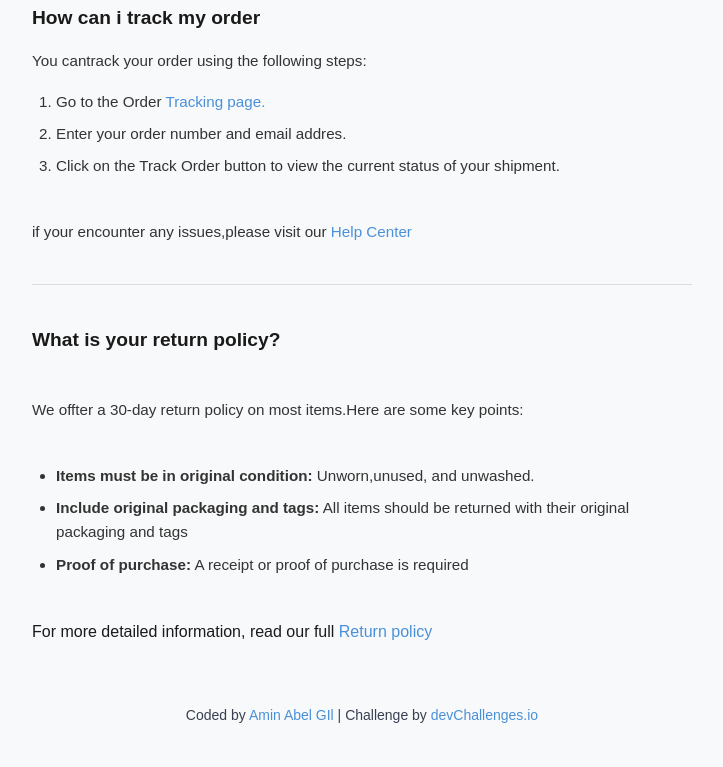
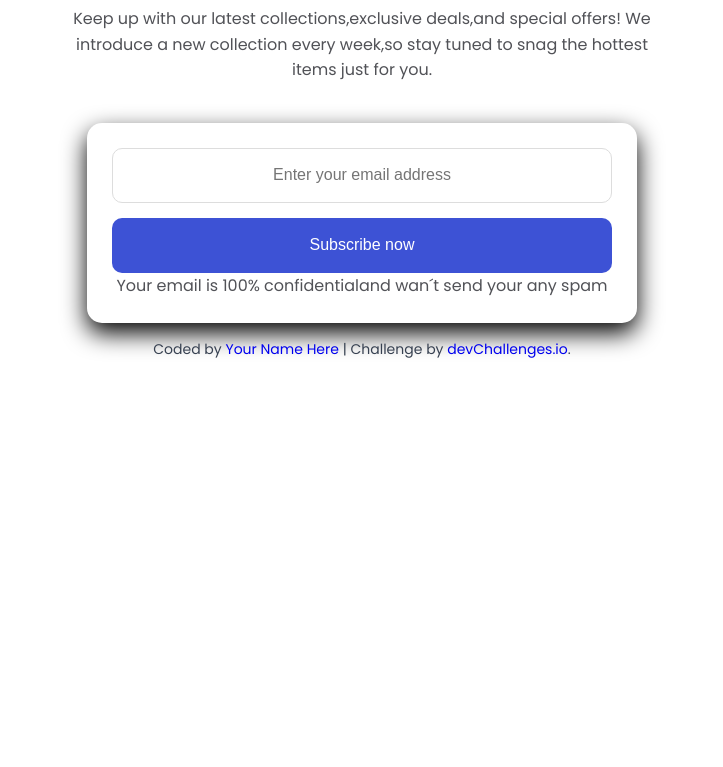
Before and after one commit to Amin-coder2/Simple-Frequently, a plain HTML site: page index.html in a window 1280 px wide. Shown: the part 259-1026 px from the top of the page, without its empty margins (278-1001 px from the left). After the commit the page ends 800 px from the top, so only its background shows below. Drawn offline with Linux system fonts and the light colour scheme.

Commit message:
Add files via upload

```diff
--- a/index.html
+++ b/index.html
@@ -1,8 +1,12 @@
-<!doctype html>
+<!DOCTYPE html>
 <html lang="en">
   <head>
     <meta charset="UTF-8" />
     <meta name="viewport" content="width=device-width, initial-scale=1.0" />
+    <link rel="preconnect" href="https://fonts.googleapis.com">
+<link rel="preconnect" href="https://fonts.gstatic.com" crossorigin>
+
+<link href="https://fonts.googleapis.com/css2?family=Poppins:wght@400;600;700&display=swap" rel="stylesheet">
 
     <link
       rel="icon"
@@ -11,155 +15,94 @@
       sizes="96x96"
     />
 
-    <title>Simple FAQ | devChallenges.io</title>
+    <title>Join Our Newsletter | devChallenges.io</title>
 
     <!--You are welcome to delete these styles or modify them in your own stylesheet -->
     <style>
-      * {
       * {
         margin: 0;
         padding: 0;
         box-sizing: border-box;
       }
 
-        body {
-          background-color: #f8f9fa;
-          font-family: sans-serif;
-          color: #1a1a1a;
-          line-height: 1.6;
-        }
-        .header {
-          text-align: center;
-          padding: 60px 20px 40px;
-          background-color: #ffffff;
+      button {
+        background-color: #3d52d5;
+        width: 100%;
+        border-radius: 10px;
+        border: none;
+        height: 55px;
+        color: white;
+        font-size: 16px;
+        cursor: pointer;
       }
 
-        .header h1 {
-          font-size: 2.5rem;
-          font-weight: 800;
-          margin-bottom: 12px;
+      .form-card {
+        width: 550px;
+        background: white;
+        padding: 25px;
+        border-radius: 15px;
+        box-shadow: 0 10px 25px;
       }
 
-        .header p {
-          font-size: 1rem;
-          color: #555;
-        }
-        .container {
-          max-width: 700px;
-          margin: 60px auto;
-          padding: 0 20px;
-        }
-        .faq-item {
-          margin-bottom: 40px;
+      input {
+        width: 100%;
+        height: 55px;
+        margin-bottom: 15px;
+        border: 1px solid #ddd;
+        border-radius: 10px;
+        text-align: center;
+        font-size: 16px;
       }
 
-        .faq-item h2 {
-          font-size: 1.2rem;
-          font-weight: 700;
-          margin-bottom: 16px;
-        }
-
-        .faq-item p {
-          font-size: 0.95rem;
-          margin-bottom: 16px;
-          color: #333;
-        }
-        .faq-item ol,
-        .faq-item ul {
-          padding-left: 24px;
-          margin-bottom: 16px;
-        }
-
-        .faq-item li {
-          font-size: 0.95rem;
-          margin-bottom: 8px;
-          color: #333;
-        }
-        a {
-          color: #4a90d9;
-          text-decoration: none;
-        }
-
-        a:hover {
-          text-decoration: underline;
-        }
-        hr {
-          border: none;
-          border-top: 1px solid #ddd;
-          margin: 40px 0;
+      body {
+        display: flex;
+        flex-direction: column;
+        align-items: center;
+        justify-content: center;
+        min-height: 100vh;
+        text-align: center;
+        font-family: 'Poppins',sans-serif;
       }
 
       .author-info {
         font-size: 14px;
         text-align: center;
         margin-top: 16px;
-          padding-bottom: 40px;
         color: rgb(55, 65, 81);
       }
 
       .author-info a {
         text-decoration: none;
-          color: #4a90d9;
       }
+
+      .des{
+        max-width: 600px;
+        margin: 20px 0 40px;
+        color: #515257;
+        line-height: 1.6;
+      }
+
+      .form-card p {
+        color: #515257;
       }
     </style>
   </head>
   <body>
-    <header class="header">
-      <h1>Frequently Asked Questions</h1>
-      <p>Browse through the most frequently asked questions</p>
-    </header>
-    <main class="container">
-      <section class="faq-item">
-        <h2>How can i track my order</h2>
-        <p>You cantrack your order using the following steps:</p>
-        <ol>
-          <li>Go to the Order <a href="#">Tracking page.</a></li>
-          <li>Enter your order number and email addres.</li>
-          <li>
-            Click on the Track Order button to view the current status of your
-            shipment.
-          </li>
-        </ol>
-        <br />
-        <p>
-          if your encounter any issues,please visit our
-          <a href="#">Help Center</a>
+   <img src="./resources/logo.svg">
+   <h1>Join our Newsletter</h1>
+   <p class="des">Keep up with our latest collections,exclusive deals,and special offers!
+    We introduce a new collection every week,so stay tuned to snag the hottest items just for you.
    </p>
-      </section>
-      <hr />
-      <section class="faq-item">
-        <h2>What is your return policy?</h2>
-        <br />
-        <p>
-          We offter a 30-day return policy on most items.Here are some key
-          points:
-        </p>
-        <br />
-        <ul>
-          <li>
-            <strong>Items must be in original condition:</strong> Unworn,unused,
-            and unwashed.
-          </li>
-          <li>
-            <strong>Include original packaging and tags:</strong> All items
-            should be returned with their original packaging and tags
-          </li>
-          <li>
-            <strong>Proof of purchase:</strong> A receipt or proof of purchase
-            is required
-          </li>
-        </ul>
-        <br />
-        For more detailed information, read our full
-        <a href="#">Return policy</a>
-      </section>
-    </main>
+   <div class="form-card">
+    <input type="email" placeholder="Enter your email address">
+    <button type="button">Subscribe now</button>
+     <p>Your email is 100% confidentialand wan´t send your any spam</p>
+   </div>
     <div class="author-info">
-      Coded by <a href="https://github.com/Amin-coder2">Amin Abel GIl</a> | Challenge by
+      Coded by <a href="#">Your Name Here</a> | Challenge by
       <a href="https://www.devchallenges.io?ref=challenge" target="_blank"
         >devChallenges.io</a
-      >
+      >.
     </div>
   </body>
 </html>
```
Lines whose indentation alone changed are shown as unchanged.
